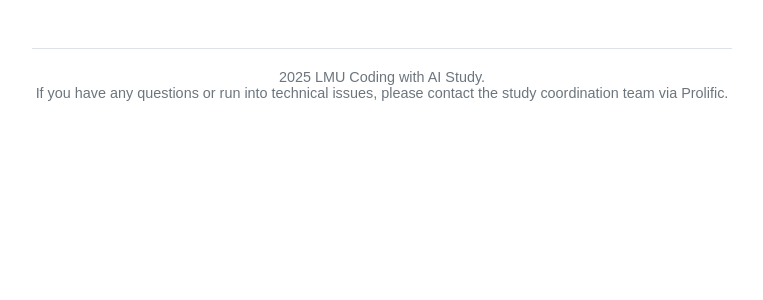
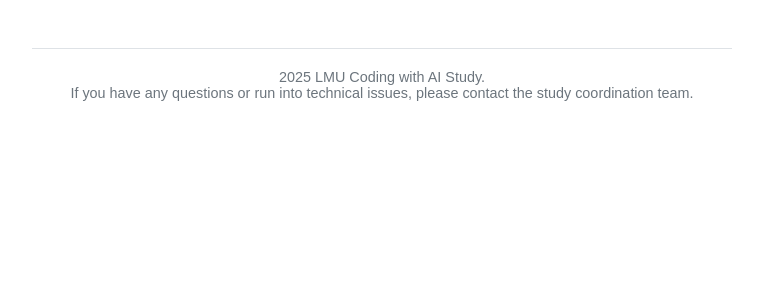
Before and after one commit to OhItsLena/coding_study_test, a Flask app: page /background-questionnaire in a window 1280 px wide. Shown: the part 196-496 px from the top of the page, without its empty margins (258-1021 px from the left). Run offline with Flask 3, Linux system fonts and the light colour scheme; the visitor is signed in with stand-in values (Sample User, id 1); data that the repository does not hold is empty; some libraries are stand-ins or nearby versions.

Commit message:
Remove prolific hint

```diff
--- a/templates/base.jinja
+++ b/templates/base.jinja
@@ -153,7 +153,7 @@
 
     <div class="footer">
         2025 LMU Coding with AI Study.<br>
-        If you have any questions or run into technical issues, please contact the study coordination team via Prolific.
+        If you have any questions or run into technical issues, please contact the study coordination team.
     </div>
 
     <script>
```
